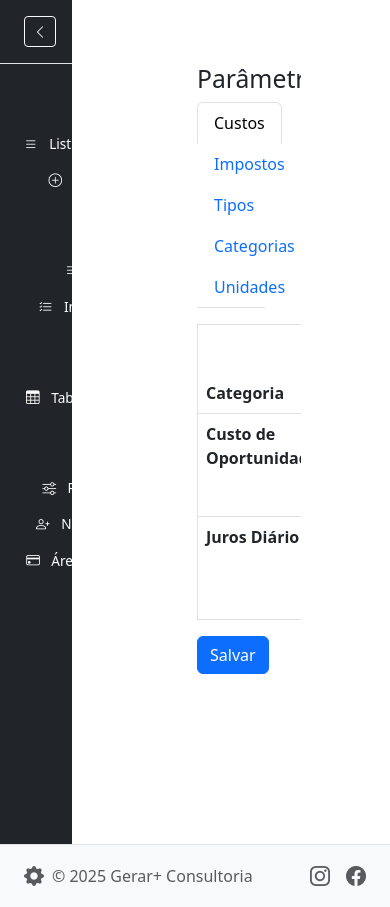
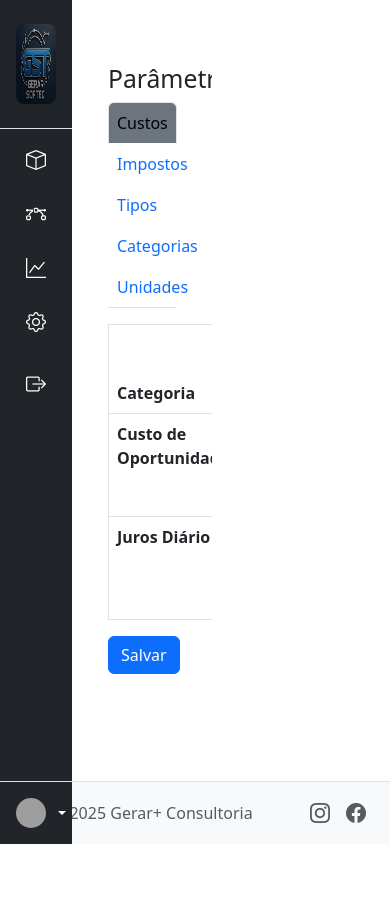
Before and after one commit to dannielvilela-gerarsoftec/gerarmais.flask, a Flask app: page /unidades in a window 390 px wide. After the commit the page ends 844 px from the top, so only its background shows below. Run offline with Flask 3, Linux system fonts and the light colour scheme; tables that the repository leaves empty or names only in its code hold one stand-in row (values such as "Sample post"); some libraries are stand-ins or nearby versions; grey boxes are pictures that could not be loaded.

Commit message:
Adicionei novos arquivos e atualizei funcionalidades do sistema

```diff
--- /dev/null
+++ b/ptax_cache.json
@@ -0,0 +1 @@
+{"data": "2025-06-06", "valor": 5.5969}
--- a/static/css/sidebar.css
+++ b/static/css/sidebar.css
@@ -1,14 +1,12 @@
 #sidebar {
+  width: 250px;
   transition: width 0.3s;
   white-space: nowrap;
   overflow-x: hidden;
-  width: 250px;
-}
-
-.menu-label {
-  transition: opacity 0.2s, width 0.2s;
-  display: inline-block;
-  white-space: nowrap;
+  overflow-y: auto;
+  position: sticky;
+  top: 0;
+  height: 100vh;
 }
 
 #wrapper.sidebar-collapsed #sidebar {
@@ -16,18 +14,28 @@
 }
 
 /* Oculta os textos principais */
-#wrapper.sidebar-collapsed #sidebar .menu-label {
+.menu-label {
+  transition: opacity 0.2s, width 0.2s;
+  display: inline-block;
+  white-space: nowrap;
+}
+#wrapper.sidebar-collapsed .menu-label {
   opacity: 0;
   width: 0;
   overflow: hidden;
+  display: none;
 }
 
 /* Centraliza os ícones */
-#wrapper.sidebar-collapsed #sidebar .nav-link {
+#wrapper.sidebar-collapsed .nav-link {
   justify-content: center;
   text-align: center;
-  padding-left: 0.25rem;
-  padding-right: 0.25rem;
+  padding-left: 0.5rem;
+  padding-right: 0.5rem;
+}
+#wrapper.sidebar-collapsed .submenu .nav-link {
+  justify-content: center;
+  padding-left: 0.5rem;
 }
 
 /* Gira o botão do toggle */
@@ -35,59 +43,60 @@
   transform: rotate(180deg);
 }
 
-/* Submenus continuam visíveis e mais compactos */
-#wrapper.sidebar-collapsed #sidebar ul.submenu {
-  padding-left: 0.25rem !important;
+/* Submenus */
+.submenu {
+  transition: all 0.3s ease;
+  overflow: hidden;
+}
+.submenu .nav-link {
+  font-size: 0.9rem;
+  padding-left: 1.5rem;
 }
 
-#wrapper.sidebar-collapsed #sidebar .submenu .nav-link {
-  font-size: 0.85rem;
-  padding-left: 0.75rem;
-  padding-right: 0.75rem;
-  justify-content: center;
+/* Hover e ativo */
+.nav-link {
+  transition: background-color 0.2s ease;
+}
+.nav-link:hover {
+  background-color: #495057 !important;
+}
+.nav-link.active {
+  background-color: #6c757d !important;
 }
 
-/* Menus principais com ícones maiores */
-#wrapper.sidebar-collapsed #sidebar .nav-item > div.nav-link {
-  font-size: 1.2rem;
-  padding-top: 0.75rem;
-  padding-bottom: 0.75rem;
+/* Dropdown do usuário */
+.sidebar-footer {
+  margin-top: auto;
+  padding: 1rem;
+  border-top: 1px solid #444;
+}
+.sidebar-footer .dropdown-toggle {
+  color: #fff;
+  text-decoration: none;
+}
+.sidebar-footer .dropdown-menu {
+  font-size: 0.9rem;
 }
 
-/* Tooltips funcionam corretamente */
-#wrapper.sidebar-collapsed #sidebar [data-bs-toggle="tooltip"] {
-  position: relative;
-  z-index: 1050;
-}
-
-/* Responsivo para mobile */
+/* Responsivo */
 @media (max-width: 768px) {
   #sidebar {
     width: 4.5rem;
   }
-
-  #sidebar .menu-label {
-    opacity: 0;
-    width: 0;
-    overflow: hidden;
+  .menu-label {
+    display: none;
   }
-
-  #sidebar .nav-link {
+  .nav-link {
     justify-content: center;
   }
-
-  #sidebar ul.submenu {
-    padding-left: 0.25rem !important;
-  }
-
-  #sidebar .submenu .nav-link {
-    font-size: 0.85rem;
-    padding-left: 0.75rem;
-  }
-
-  #sidebar .nav-item > div.nav-link {
-    font-size: 1.2rem;
-    padding-top: 0.75rem;
-    padding-bottom: 0.75rem;
+  .submenu .nav-link {
+    padding-left: 1rem;
   }
 }
+
+#wrapper:not(.sidebar-collapsed) #page-content-wrapper {
+  margin-left: 250px;
+}
+#wrapper.sidebar-collapsed #page-content-wrapper {
+  margin-left: 4.5rem;
+}
--- a/templates/menu.html
+++ b/templates/menu.html
@@ -1,54 +1,54 @@
-<aside id="sidebar" class="bg-dark text-white d-flex flex-column vh-100 position-sticky" style="width: 250px;">
-  <div class="d-flex justify-content-between align-items-center p-3 border-bottom">
-    <span class="fw-semibold menu-label">Gerar+</span>
-    <button id="sidebarToggle" class="btn btn-sm btn-outline-light" title="Recolher menu">
-      <i class="bi bi-chevron-left"></i>
-    </button>
+<aside id="sidebar" class="bg-dark text-white d-flex flex-column position-fixed h-100" style="width: 250px; z-index: 1030;">
+  <!-- Cabeçalho do Menu -->
+  <div class="d-flex flex-column align-items-center p-3 border-bottom">
+      <img src="{{ url_for('static', filename='img/logo_gerarsoftec.png') }}" class="logo-placeholder mt-2 mb-2 bg-secondary" style="width:100%; height: 80px; border-radius: 8px;" alt="Logo">
   </div>
 
-  <ul class="nav nav-pills flex-column px-2 mt-3" id="menu-items">
-    <!-- Grupo: Produtos -->
+  <!-- Itens do Menu -->
+  <ul class="nav nav-pills flex-column px-2 pt-2 overflow-auto" id="menu-items">
+
+    <!-- Produtos -->
     <li class="nav-item">
-      <a href="#" role="button" class="nav-link text-white d-flex align-items-center" data-bs-toggle="tooltip" data-bs-placement="right" title="Produtos">
+      <a href="#submenu-produtos" data-bs-toggle="collapse" class="nav-link text-white d-flex align-items-center collapsed">
         <i class="bi bi-box fs-5"></i>
         <span class="menu-label ms-2">Produtos</span>
       </a>
-      <ul class="nav flex-column submenu ps-4">
-        <li><a href="{{ url_for('lista_produtos.lista_produtos') }}" class="nav-link text-white small"><i class="bi bi-list me-2"></i> Lista de Produtos</a></li>
+      <ul class="collapse nav flex-column submenu ps-4" id="submenu-produtos" data-bs-parent="#menu-items">
+        <li><a href="{{ url_for('lista_produtos.lista_produtos') }}" class="nav-link text-white small"><i class="bi bi-list me-2"></i> Lista</a></li>
         <li><a href="{{ url_for('cadastro_produto_bp.cadastro_produto') }}" class="nav-link text-white small"><i class="bi bi-plus-circle me-2"></i> Cadastrar</a></li>
       </ul>
     </li>
 
-    <!-- Grupo: Formulações -->
+    <!-- Formulações -->
     <li class="nav-item mt-2">
-      <a href="#" role="button" class="nav-link text-white d-flex align-items-center" data-bs-toggle="tooltip" data-bs-placement="right" title="Formulações">
+      <a href="#submenu-formulacoes" data-bs-toggle="collapse" class="nav-link text-white d-flex align-items-center collapsed">
         <i class="bi bi-bezier fs-5"></i>
         <span class="menu-label ms-2">Formulações</span>
       </a>
-      <ul class="nav flex-column submenu ps-4">
+      <ul class="collapse nav flex-column submenu ps-4" id="submenu-formulacoes" data-bs-parent="#menu-items">
         <li><a href="{{ url_for('lista_formulacoes_bp.lista_formulacoes') }}" class="nav-link text-white small"><i class="bi bi-list me-2"></i> Lista</a></li>
         <li><a href="{{ url_for('ingredientes_bp.lista_ingredientes') }}" class="nav-link text-white small"><i class="bi bi-list-check me-2"></i> Ingredientes</a></li>
       </ul>
     </li>
 
-    <!-- Grupo: Relatórios -->
+    <!-- Relatórios -->
     <li class="nav-item mt-2">
-      <a href="#" role="button" class="nav-link text-white d-flex align-items-center" data-bs-toggle="tooltip" data-bs-placement="right" title="Relatórios">
+      <a href="#submenu-relatorios" data-bs-toggle="collapse" class="nav-link text-white d-flex align-items-center collapsed">
         <i class="bi bi-graph-up fs-5"></i>
         <span class="menu-label ms-2">Relatórios</span>
       </a>
-      <ul class="nav flex-column submenu ps-4">
+      <ul class="collapse nav flex-column submenu ps-4" id="submenu-relatorios" data-bs-parent="#menu-items">
         <li><a href="{{ url_for('tabela_precos_bp.tabela_precos') }}" class="nav-link text-white small"><i class="bi bi-table me-2"></i> Tabela de Preços</a></li>
       </ul>
     </li>
 
-    <!-- Grupo: Configurações -->
+    <!-- Configurações -->
     <li class="nav-item mt-2">
-      <a href="#" role="button" class="nav-link text-white d-flex align-items-center" data-bs-toggle="tooltip" data-bs-placement="right" title="Configurações">
+      <a href="#submenu-configuracoes" data-bs-toggle="collapse" class="nav-link text-white d-flex align-items-center collapsed">
         <i class="bi bi-gear fs-5"></i>
         <span class="menu-label ms-2">Configurações</span>
       </a>
-      <ul class="nav flex-column submenu ps-4">
+      <ul class="collapse nav flex-column submenu ps-4" id="submenu-configuracoes" data-bs-parent="#menu-items">
         <li><a href="{{ url_for('parametros_bp.parametros') }}" class="nav-link text-white small"><i class="bi bi-sliders me-2"></i> Parâmetros</a></li>
         <li><a href="#" class="nav-link text-white small"><i class="bi bi-person-plus me-2"></i> Novo Usuário</a></li>
         <li><a href="#" class="nav-link text-white small"><i class="bi bi-credit-card me-2"></i> Área Pagamento</a></li>
@@ -63,6 +63,20 @@
       </a>
     </li>
   </ul>
+
+  <!-- Perfil com Dropdown -->
+  <div class="dropdown mt-auto p-3 border-top">
+    <a href="#" class="d-flex align-items-center text-white text-decoration-none dropdown-toggle" id="userDropdown" data-bs-toggle="dropdown" aria-expanded="false">
+      <img src="https://github.com/mdo.png" alt="Avatar" width="30" height="30" class="rounded-circle me-2" />
+      <span class="menu-label">Usuário</span>
+    </a>
+    <ul class="dropdown-menu dropdown-menu-dark text-small shadow" aria-labelledby="userDropdown">
+      <li><a class="dropdown-item" href="#">Perfil</a></li>
+      <li><a class="dropdown-item" href="#">Configurações</a></li>
+      <li><hr class="dropdown-divider"></li>
+      <li><a class="dropdown-item" href="#">Logout</a></li>
+    </ul>
+  </div>
 </aside>
 
 <script>
@@ -70,13 +84,12 @@
     const toggleBtn = document.getElementById('sidebarToggle');
     const wrapper = document.getElementById('wrapper');
 
-    toggleBtn?.addEventListener('click', function () {
+    toggleBtn?.addEventListener('click', () => {
       wrapper.classList.toggle('sidebar-collapsed');
     });
 
-    const tooltips = [].slice.call(document.querySelectorAll('[data-bs-toggle="tooltip"]'));
-    tooltips.map(function (el) {
-      return new bootstrap.Tooltip(el);
-    });
+    // Tooltips
+    const tooltipTriggerList = [].slice.call(document.querySelectorAll('[data-bs-toggle="tooltip"]'));
+    tooltipTriggerList.map(el => new bootstrap.Tooltip(el));
   });
 </script>
--- a/templates/produtos/editar_produto.html
+++ b/templates/produtos/editar_produto.html
@@ -58,8 +58,6 @@
       </div>
   </div>
 </div>
+{% include 'partials/_script_precificacao_dolar.html' %}
 
-<script>
-  // (o mesmo script de precificação que você já tem, permanece aqui sem alteração)
-</script>
 {% endblock %}
```
Also changed, not shown: blueprints/cadastros/cadastro_produto.py (+42 -11 lines), blueprints/produtos/editar_produto.py (+57 -21 lines), templates/partials/_custo_dolar.html (added, +21 -0 lines), templates/partials/_form_produto.html (+6 -9 lines), templates/partials/_script_precificacao_dolar.html (added, +27 -0 lines), static/img/logo_gerarsoftec.png (added).
